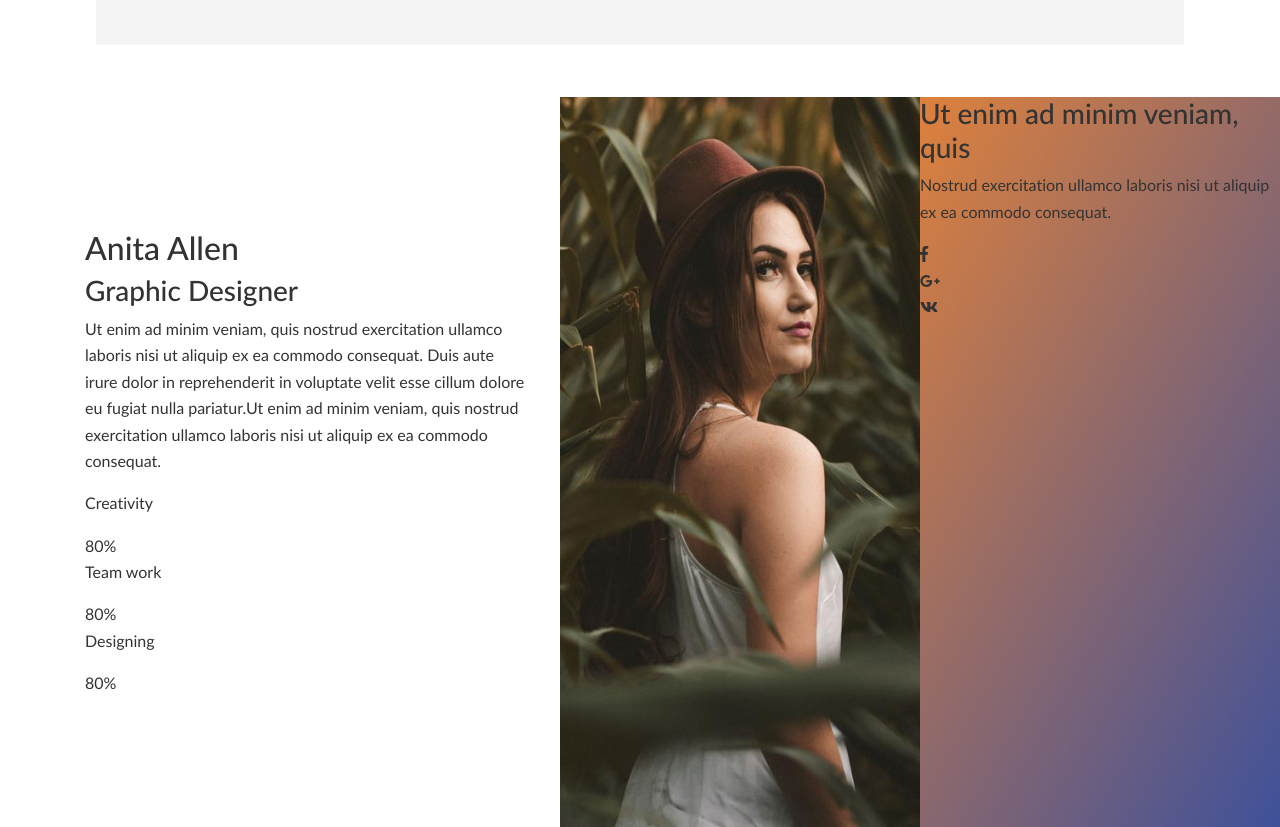
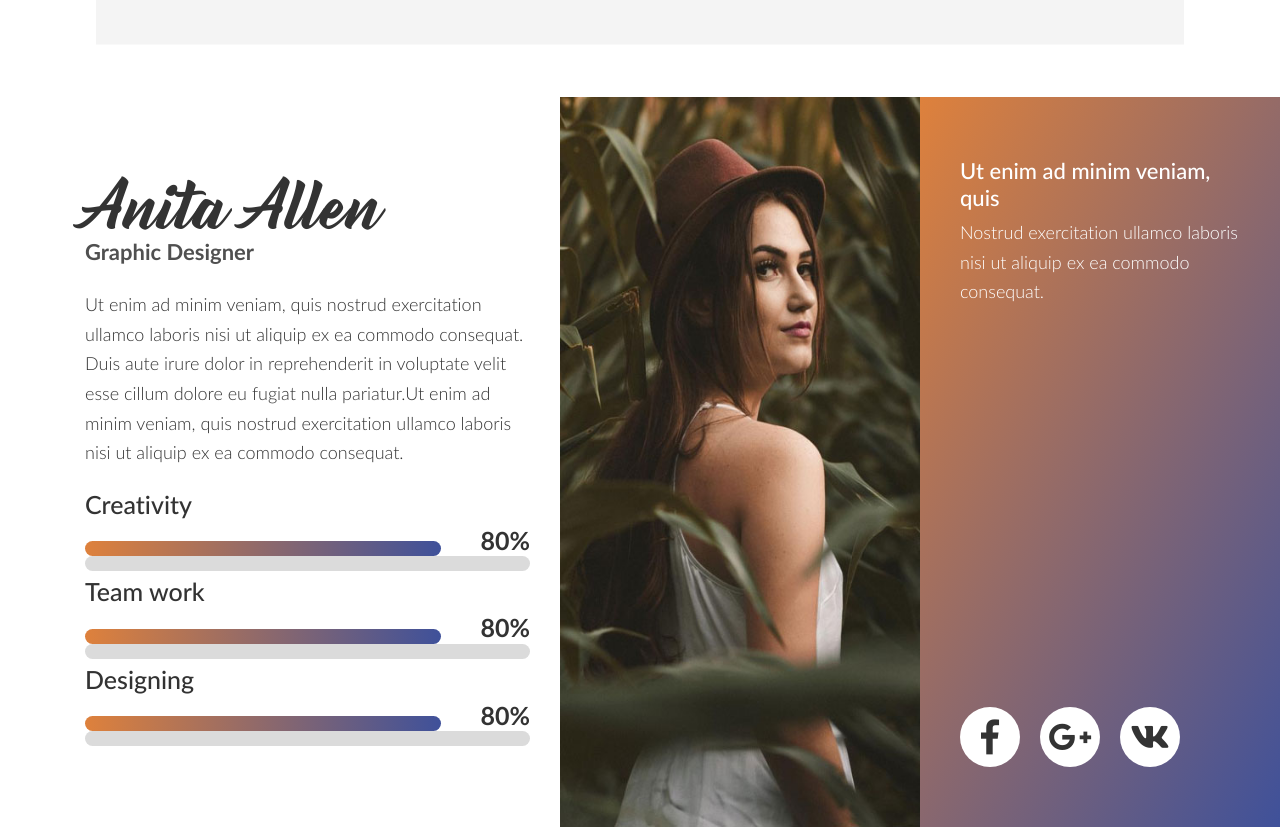
Before and after one commit to duracell27/digital, a website: page app/index.html in a window 1280 px wide. Shown: the part 3946-4773 px from the top of the page. Drawn offline with Linux system fonts and the light colour scheme.

Commit message:
next section

```diff
--- a/app/index.html
+++ b/app/index.html
@@ -285,18 +285,27 @@
 						<h3 class="h3">Graphic Designer</h3>
 						<p>Ut enim ad minim veniam, quis nostrud exercitation ullamco laboris nisi ut aliquip ex ea commodo consequat. Duis aute irure dolor in reprehenderit in voluptate velit esse cillum dolore eu fugiat nulla pariatur.Ut enim ad minim veniam, quis nostrud exercitation ullamco laboris nisi ut aliquip ex ea commodo consequat.</p>
 						<div class="progres">
-							<p>Creativity</p>
+							<div class="progres-container">
+								<p>Creativity</p>
 							<span>80%</span>
 							<div class="progres-color"></div>
 							<div class="progres-gray"></div>
-							<p>Team work</p>
+							</div>
+							<div class="progres-container">
+								<p>Team work</p>
 							<span>80%</span>
 							<div class="progres-color"></div>
 							<div class="progres-gray"></div>
-							<p>Designing</p>
+							</div>
+							<div class="progres-container">
+								<p>Designing</p>
 							<span>80%</span>
 							<div class="progres-color"></div>
 							<div class="progres-gray"></div>
+							</div>
+
+
+
 						</div>
 					</div>
 				</div>
--- a/app/sass/main.sass
+++ b/app/sass/main.sass
@@ -544,6 +544,50 @@ button.hamburger,button.hamburger.is-active
         display: flex
         justify-content: center
         align-items: center
+        .left-col
+            .h2
+                font-family: Bernadette
+                font-size: 60px
+                color: $text
+                margin-bottom: 0
+                line-height: 60px
+            .h3
+                font-family: Lato
+                font-weight: bold
+                color: #505050
+                font-size: 22px
+                margin-bottom: 25px
+            p
+                font-family: Lato
+                font-weight: 300
+                font-size: 18px
+                color: $text
+            .progres
+                &-container
+                    position: relative
+                    p
+                        font-family: Lato
+                        font-weight: 500
+                        font-size: 25px
+                        color: $text
+                    span
+                        font-family: Lato
+                        font-weight: bold
+                        font-size: 25px
+                        color: $text
+                        position: absolute
+                        right: 0
+                        bottom: 10px
+                    .progres-color
+                        height: 15px
+                        width: 80%
+                        background: linear-gradient(90deg, #de813c, #3f519a)
+                        border-radius: 8px
+                    .progres-gray
+                        height: 15px
+                        width: 100%
+                        background-color: #dbdbdb
+                        border-radius: 8px
     .right-col
         display: flex
         width: 100%
@@ -555,6 +599,33 @@ button.hamburger,button.hamburger.is-active
         .bg-side
             width: 50%
             background: linear-gradient(120deg, #de813c, #3f519a)
+            padding: 60px 40px
+            position: relative
+            .h3
+                font-family: Lato
+                font-weight: 500
+                font-size: 22px
+                color: #fff
+            p
+                font-family: Lato
+                font-weight: 300
+                font-size: 18px
+                color: #fff
+            .social-icons
+                display: flex
+                position: absolute
+                bottom: 60px
+                .round
+                    width: 60px
+                    height: 60px
+                    background-color: #fff
+                    border-radius: 50%
+                    text-align: center
+                    margin-right: 20px
+                    .fab
+                        font-size: 35px
+                        line-height: 60px
+                        color: $text
 
 
 @import "media" // Always at the end
```
Also changed, not shown: app/css/main.min.css.
